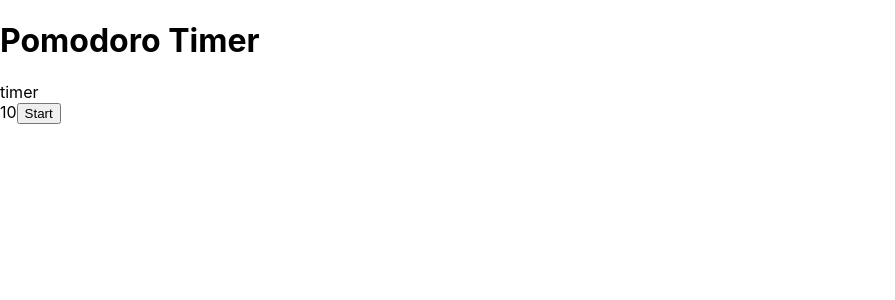
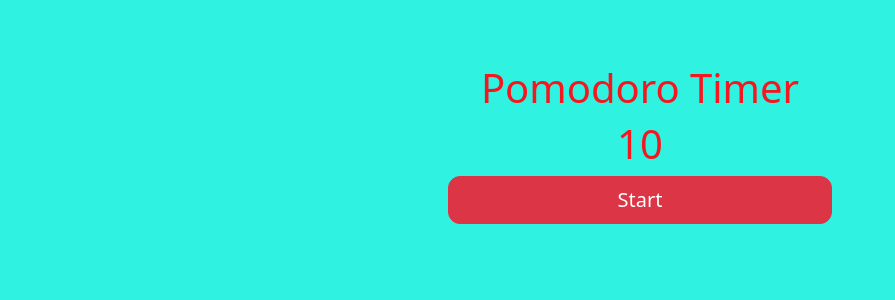
Before and after one commit to Davisralves/kanban-pomodoro, a React (Create React App) app in the folder pomodoro-kanban/: page / in a window 1280 px wide. Shown: the top 300 px of the page, without its empty margins (0-895 px from the left). Built offline with nearby package versions, Linux system fonts and the light colour scheme.

Commit message:
adicionando css

```diff
--- a/pomodoro-kanban/package.json
+++ b/pomodoro-kanban/package.json
@@ -6,7 +6,9 @@
     "@testing-library/jest-dom": "^5.16.2",
     "@testing-library/react": "^12.1.3",
     "@testing-library/user-event": "^13.5.0",
+    "bootstrap": "^5.1.3",
     "react": "^17.0.2",
+    "react-bootstrap": "^2.1.2",
     "react-dom": "^17.0.2",
     "react-scripts": "5.0.0",
     "web-vitals": "^2.1.4"
--- a/pomodoro-kanban/src/App.js
+++ b/pomodoro-kanban/src/App.js
@@ -1,9 +1,12 @@
 import React from "react";
 import PomodoroTimer from "./Components/PomodoroTimer";
+import 'bootstrap/dist/css/bootstrap.min.css';
 
 function App() {
   return (
-    <PomodoroTimer/>
+    <main id='main'>
+      <PomodoroTimer/>
+    </main>
   );
 }
 
--- a/pomodoro-kanban/src/Components/PomodoroTimer.jsx
+++ b/pomodoro-kanban/src/Components/PomodoroTimer.jsx
@@ -3,7 +3,7 @@ import Timer from "./Timer";
 
 export default function PomodoroTimer() {
   return(
-    <main>
+    <main className='flex-main'>
       <h1>Pomodoro Timer</h1>
       <Timer />
     </main>
--- a/pomodoro-kanban/src/Components/Timer.jsx
+++ b/pomodoro-kanban/src/Components/Timer.jsx
@@ -1,26 +1,37 @@
 import React, { useState, useEffect } from "react";
+import Button from "react-bootstrap/Button";
 
 export default function Timer() {
 	const [counter, setCounter] = useState(10);
 	const [button, setButton] = useState(false);
 
 	const timer = () => {
-    let interval = null;
+		let interval = null;
 		const oneSecond = 1000;
 		if (button) {
-			interval = setInterval(() => setCounter((counter) => counter > 0 ? counter - 1 : 0), oneSecond);
-		} return () => clearInterval(interval)
+			interval = setInterval(
+				() => setCounter((counter) => (counter > 0 ? counter - 1 : 0)),
+				oneSecond
+			);
+		}
+		return () => clearInterval(interval);
 	};
 
 	useEffect(timer, [button]);
 
 	return (
-		<section>
-			<div data-testid="Timer">timer</div>
-			<span>{counter}</span>
-			<button onClick={() => setButton(!button)}>
-				{button ? "Stop" : "Start"}
-			</button>
+		<section id='TimerSection'>
+      <div className="flexbox">
+			<h1 data-testid="Timer">{counter}</h1>
+      </div>
+          <Button
+            id="Start"
+            onClick={() => setButton(!button)}
+            variant="danger"
+            size="lg"
+          >
+            {button ? "Stop" : "Start"}
+          </Button>
 		</section>
 	);
 }
--- a/pomodoro-kanban/src/Css/App.css
+++ /dev/null
@@ -1,38 +0,0 @@
-.App {
-  text-align: center;
-}
-
-.App-logo {
-  height: 40vmin;
-  pointer-events: none;
-}
-
-@media (prefers-reduced-motion: no-preference) {
-  .App-logo {
-    animation: App-logo-spin infinite 20s linear;
-  }
-}
-
-.App-header {
-  background-color: #282c34;
-  min-height: 100vh;
-  display: flex;
-  flex-direction: column;
-  align-items: center;
-  justify-content: center;
-  font-size: calc(10px + 2vmin);
-  color: white;
-}
-
-.App-link {
-  color: #61dafb;
-}
-
-@keyframes App-logo-spin {
-  from {
-    transform: rotate(0deg);
-  }
-  to {
-    transform: rotate(360deg);
-  }
-}
--- /dev/null
+++ b/pomodoro-kanban/src/Css/Pomodoro.css
@@ -0,0 +1,29 @@
+
+.flexbox {
+  display: flex;
+  flex-direction: column;
+  align-items: center;
+  width: 100%;
+}
+
+.flex-main {
+  display: flex;
+  flex-direction: column;
+  align-items: center;
+  width: 100%;
+  margin-top: 5%;
+  color: #F51720;
+}
+
+#Start {
+  border-radius: 12px;
+  width: 100%;
+}
+
+#TimerSection {
+  width: 30%;
+}
+
+body {
+  background-color: #2FF3E0 !important;
+}
--- a/pomodoro-kanban/src/Css/index.css
+++ /dev/null
@@ -1,13 +0,0 @@
-body {
-  margin: 0;
-  font-family: -apple-system, BlinkMacSystemFont, 'Segoe UI', 'Roboto', 'Oxygen',
-    'Ubuntu', 'Cantarell', 'Fira Sans', 'Droid Sans', 'Helvetica Neue',
-    sans-serif;
-  -webkit-font-smoothing: antialiased;
-  -moz-osx-font-smoothing: grayscale;
-}
-
-code {
-  font-family: source-code-pro, Menlo, Monaco, Consolas, 'Courier New',
-    monospace;
-}
--- a/pomodoro-kanban/src/index.js
+++ b/pomodoro-kanban/src/index.js
@@ -1,6 +1,6 @@
 import React from 'react';
 import ReactDOM from 'react-dom';
-import './Css/index.css';
+import './Css/Pomodoro.css';
 import App from './App';
 import reportWebVitals from './reportWebVitals';
 
```
Also changed, not shown: 1 other file (tests, documents, lock files or other folders).
